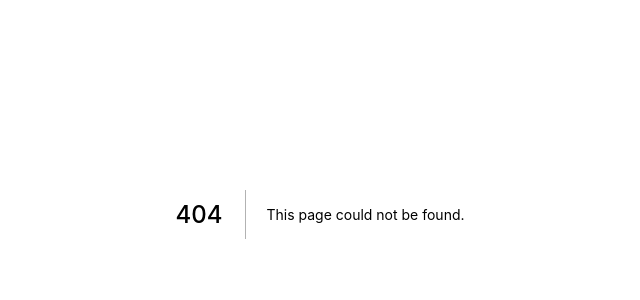
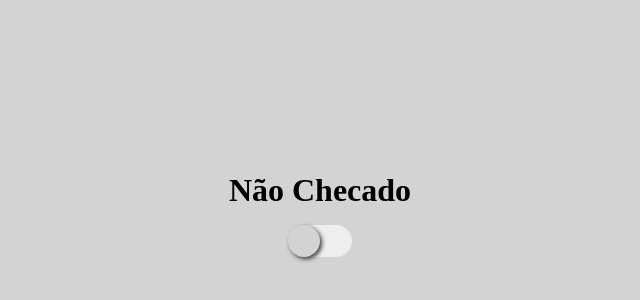
Before and after one commit to fischerafael/practical-react, a Next.js app: page /toggle in a window 1280 px wide. Before the commit this address had no page. Shown: the part 186-486 px from the top of the page, without its empty margins (320-960 px from the left). Built offline with nearby package versions, Linux system fonts and the light colour scheme.

Commit message:
dark mode finished

```diff
--- /dev/null
+++ b/components/ToggleSwitch/index.tsx
@@ -0,0 +1,45 @@
+import React from 'react'
+import styled from 'styled-components'
+
+export const ToggleSwitch = ({ onClick }) => {
+    return (
+        <ToggleSwitchWrapper>
+            <input type="checkbox" onClick={onClick} />
+            <span />
+        </ToggleSwitchWrapper>
+    )
+}
+
+const ToggleSwitchWrapper = styled.label`
+    background: #eee;
+    width: 4rem;
+    height: 2rem;
+    border-radius: 1rem;
+    display: flex;
+    align-items: center;
+    justify-content: center;
+    position: relative;
+
+    input {
+        height: 100%;
+        width: 100%;
+        opacity: 0;
+    }
+
+    span {
+        position: absolute;
+        width: 2rem;
+        height: 2rem;
+        border-radius: 1rem;
+        background: lightgray;
+        left: 0;
+        cursor: pointer;
+        box-shadow: 2px 2px 4px rgba(0, 0, 0, 0.75);
+        transition: 0.25s;
+    }
+
+    input:checked + span {
+        left: 50%;
+        background: blue;
+    }
+`
--- /dev/null
+++ b/pages/toggle/index.tsx
@@ -0,0 +1,42 @@
+import React from 'react'
+import styled, { css } from 'styled-components'
+import { ToggleSwitch } from '../../components/ToggleSwitch'
+
+const index = () => {
+    const [isChecked, setChecked] = React.useState(false)
+
+    console.log('is checked', isChecked)
+
+    const handleCheck = () => {
+        setChecked((prevState) => !prevState)
+    }
+
+    return (
+        <PageWrapper isDarkMode={isChecked}>
+            <h1>{isChecked ? 'Checado' : 'Não Checado'}</h1>
+            <ToggleSwitch onClick={handleCheck} />
+        </PageWrapper>
+    )
+}
+
+export default index
+
+interface StyleProps {
+    isDarkMode: boolean
+}
+
+const PageWrapper = styled.div<StyleProps>`
+    display: flex;
+    align-items: center;
+    justify-content: center;
+    background: lightgray;
+    ${({ isDarkMode }) => isDarkMode && darkMode}
+    height: 100vh;
+    width: 100vw;
+    flex-direction: column;
+    gap: 1rem;
+`
+
+const darkMode = css`
+    background: #333;
+`
```
